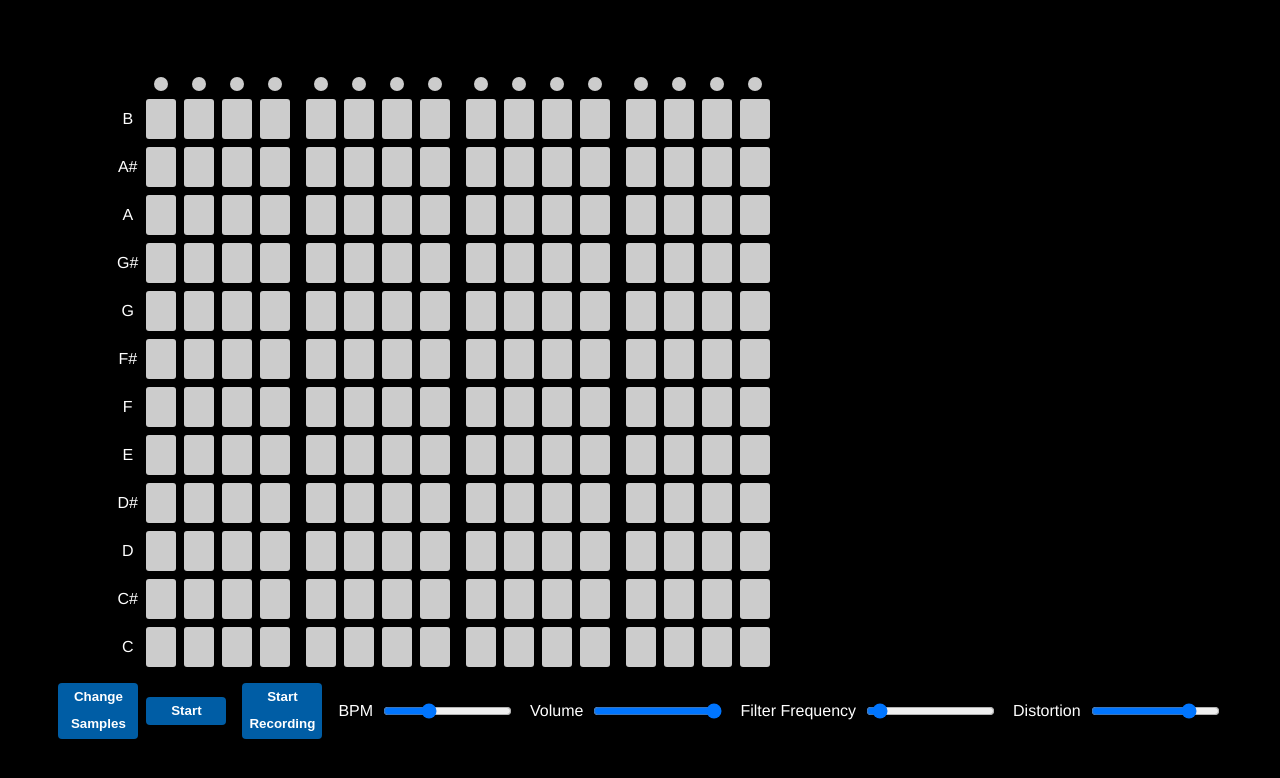
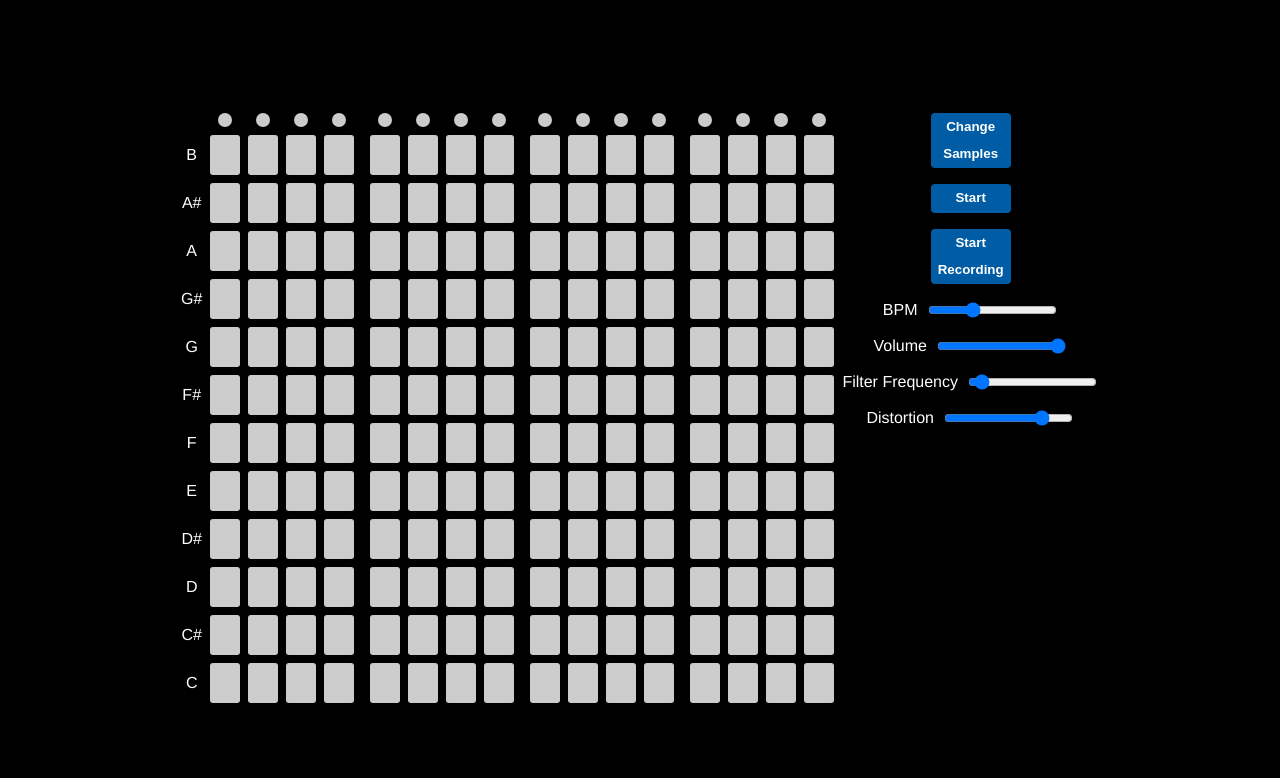
Before and after one commit to julienfullstack/Drum-Machine, a React (Vite) app: page / in a window 1280 px wide. Shown: the top 778 px of the page. Built offline with nearby package versions, Linux system fonts and the light colour scheme; no server answers.

Commit message:
Updated styling

```diff
--- a/src/DrumMachine.module.scss
+++ b/src/DrumMachine.module.scss
@@ -19,10 +19,11 @@ $rowGap: 8px;
 }
 
 .machine {
-  display: grid;
+  display: flex;
   grid-template-columns: auto 1fr;
   column-gap: 8px;
   row-gap: 16px;
+  flex-direction: row;
 }
 
 .labelList {
@@ -42,6 +43,12 @@ $rowGap: 8px;
   display: flex;
   flex-direction: column;
   row-gap: $rowGap;
+  flex-grow: 1;
+}
+
+.machine {
+  display: flex;
+  flex-direction: row;
 }
 
 .lamp {
@@ -115,6 +122,8 @@ $rowGap: 8px;
   align-items: center;
   column-gap: 16px;
   grid-column: 2;
+  flex-direction: column;
+  row-gap: 16px;
 }
 
 .button {
--- a/src/DrumMachine.tsx
+++ b/src/DrumMachine.tsx
@@ -189,10 +189,10 @@ export default function DrumMachine({ samples, samples2, numOfSteps = 16 }: Prop
           ))}
         </div>
       </div>
-      <button onClick={handleSampleChangeClick} className={styles.button}>
-      Change Samples
-    </button>
       <div className={styles.controls}>
+        <button onClick={handleSampleChangeClick} className={styles.button}>
+        Change Samples
+      </button>
         <button onClick={handleStartClick} className={styles.button}>
           {isPlaying ? "Pause" : "Start"}
         </button>
```
